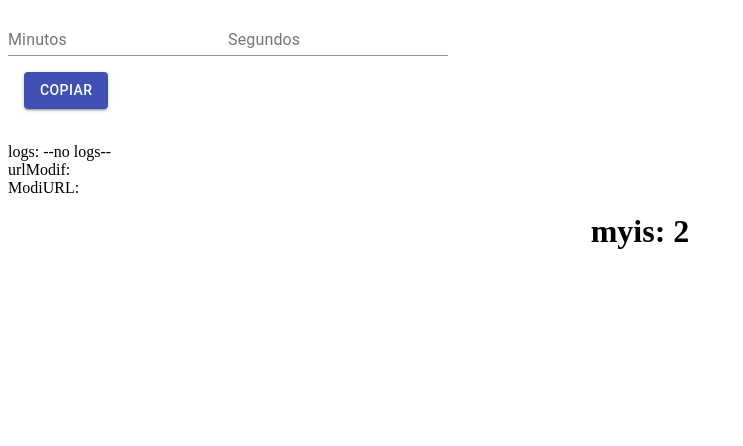
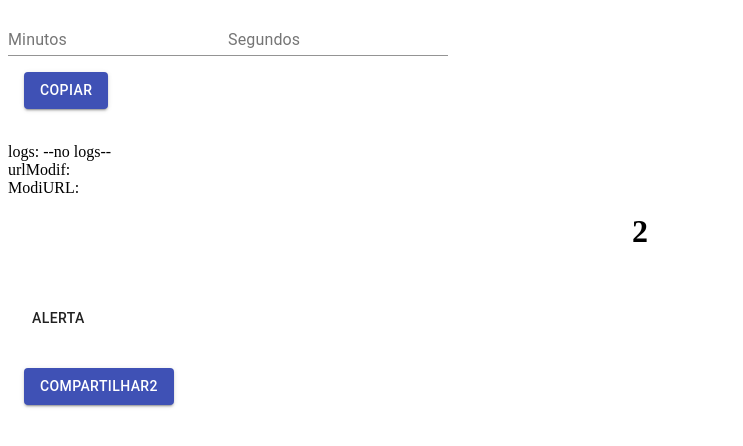
Before and after one commit to ecrseer/YTime2, a Next.js app: page / in a window 1280 px wide. Shown: the top 446 px of the page, without its empty margins (0-743 px from the left). Built offline with nearby package versions, Linux system fonts and the light colour scheme.

Commit message:
no inner function

```diff
--- a/components/textMaterial/Sbutton.js
+++ b/components/textMaterial/Sbutton.js
@@ -24,13 +24,13 @@ export default function Sbutton({urlModif}) {
     const [modiURL,setModiURL] = useState(urlModif);
     let modURL = ()=>{return urlModif+""};
      function compartilhar(urlModi){
-        let urlMod = ""+urlModi+"";
+
         const shareData = {
             title:''+modURL(),
-            text: 'testo'+urlModif,
+            text: 'parametro'+urlModi,
           }
         try {
-            setMyLog("modiURL text: "+modURL);
+            setMyLog("parametro modiURL text: "+urlModi);
              navigator.share(shareData).then(()=>{}).catch(er=>new er);
         } catch (error) {
             setMyLog('errofoi: '+error)
@@ -38,14 +38,14 @@ export default function Sbutton({urlModif}) {
     }
     function NormalTest(){
         let myurlModif = urlModif+'2';
-        return(<h1>myis: {myurlModif}</h1>)
+        return(<h1>{myurlModif}</h1>)
     }
     const usarBotaoCorreto = (nav) =>{
         if(nav.share)
-         setBtn(<Button variant="contained" color="primary"
+         setBtn(<div><Button variant="contained" color="primary"
          onClick={()=>{compartilhar(urlModif)}} >
          Compartilhar
-     </Button>)
+     </Button></div>)
          else
          setBtn(<div><Button variant="contained" color="primary"
          onClick={()=>{copiar(urlModif)}} >
@@ -56,7 +56,11 @@ export default function Sbutton({urlModif}) {
     }
 
 
-
+function fns(uuu){
+    let el= (<h1>{urlModif}</h1>);
+        let txt = el.innerHTML;
+        alert(uuu);
+}
   useEffect(()=>usarBotaoCorreto(navigator),[])
     return (
       <div className={classes.root}>
@@ -68,6 +72,13 @@ export default function Sbutton({urlModif}) {
         <br/>
         ModiURL: {modiURL}
         <NormalTest/>
+        <br/>
+        <Button onClick={()=>{fns(urlModif)}}>alerta</Button>
+        <br/>
+        <div><Button variant="contained" color="primary"
+         onClick={()=>{compartilhar(urlModif)}} >
+         Compartilhar2
+     </Button></div>
       </div>
     );
   }
```
Also changed, not shown: 1 other file (tests, documents, lock files or other folders).
